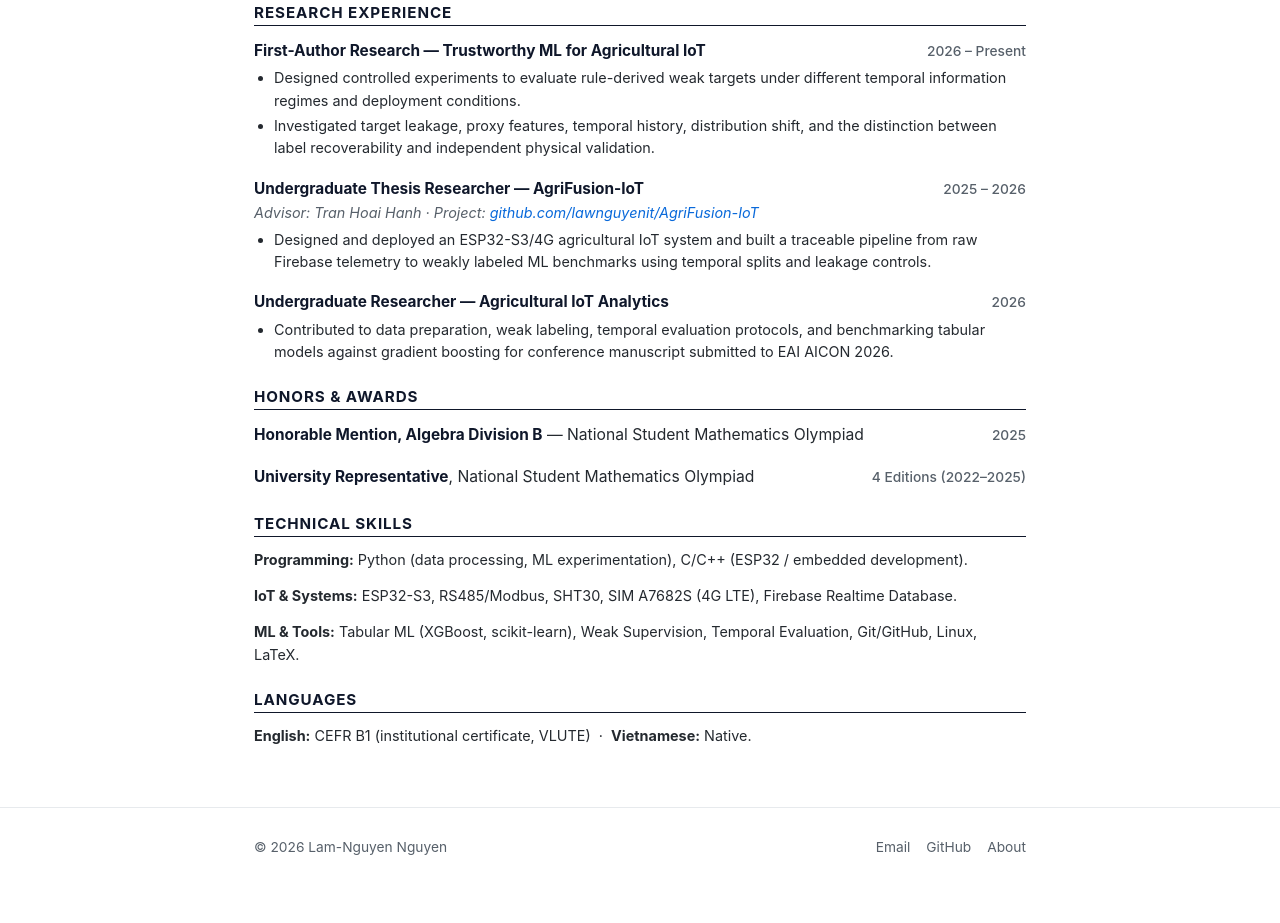
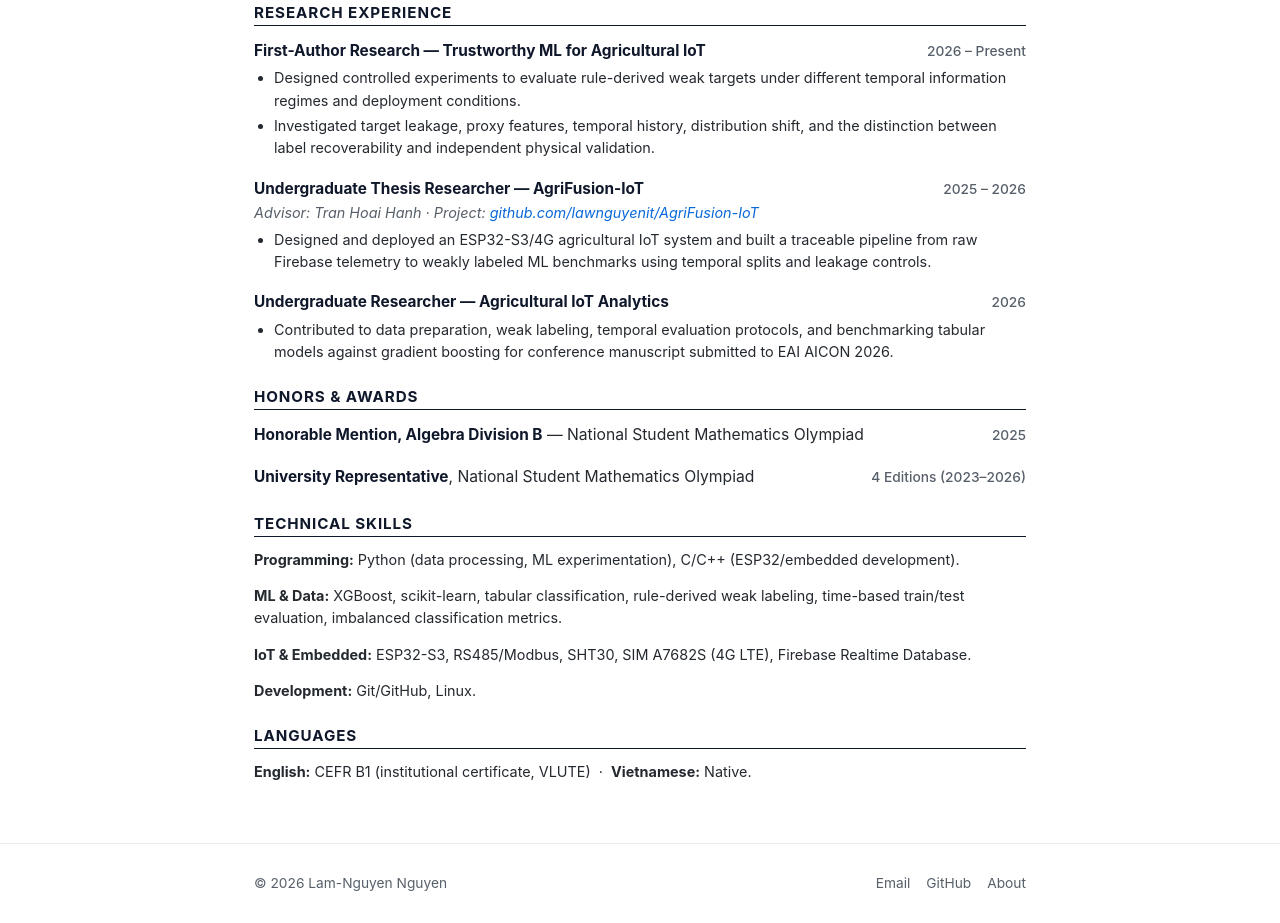
Before and after one commit to lawnguyenit/lawnguyenit.github.io, a plain HTML site: page cv.html in a window 1280 px wide. Shown: the part 815-1738 px from the top of the page. Before the commit the page ends 1702 px from the top, so only its background shows below. Drawn offline with Linux system fonts and the light colour scheme.

Commit message:
refactor: scope technical skills precisely, correct Olympiad years to 2023-2026, rebuild 1-page CV PDF

```diff
--- a/cv.html
+++ b/cv.html
@@ -153,7 +153,7 @@
           <div class="cv-entry">
             <div class="cv-entry-row">
               <div><strong>University Representative</strong>, National Student Mathematics Olympiad</div>
-              <span class="cv-entry-date">4 Editions (2022–2025)</span>
+              <span class="cv-entry-date">4 Editions (2023–2026)</span>
             </div>
           </div>
         </section>
@@ -161,9 +161,10 @@
         <section>
           <h2 class="cv-sec-title">Technical Skills</h2>
           <div class="cv-entry-desc">
-            <p><strong>Programming:</strong> Python (data processing, ML experimentation), C/C++ (ESP32 / embedded development).</p>
-            <p><strong>IoT & Systems:</strong> ESP32-S3, RS485/Modbus, SHT30, SIM A7682S (4G LTE), Firebase Realtime Database.</p>
-            <p><strong>ML & Tools:</strong> Tabular ML (XGBoost, scikit-learn), Weak Supervision, Temporal Evaluation, Git/GitHub, Linux, LaTeX.</p>
+            <p><strong>Programming:</strong> Python (data processing, ML experimentation), C/C++ (ESP32/embedded development).</p>
+            <p><strong>ML &amp; Data:</strong> XGBoost, scikit-learn, tabular classification, rule-derived weak labeling, time-based train/test evaluation, imbalanced classification metrics.</p>
+            <p><strong>IoT &amp; Embedded:</strong> ESP32-S3, RS485/Modbus, SHT30, SIM A7682S (4G LTE), Firebase Realtime Database.</p>
+            <p><strong>Development:</strong> Git/GitHub, Linux.</p>
           </div>
         </section>
 
```
Also changed, not shown: index.html (+1 -1 lines), 1 other file.
